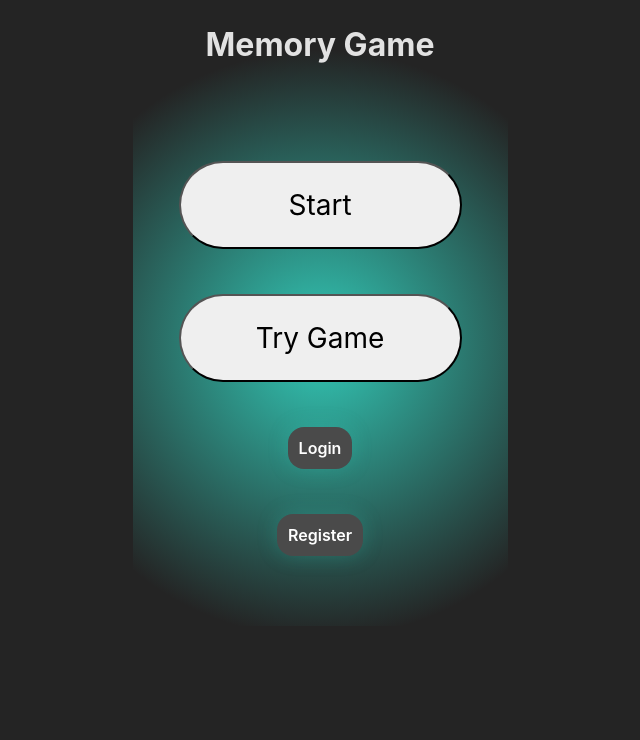
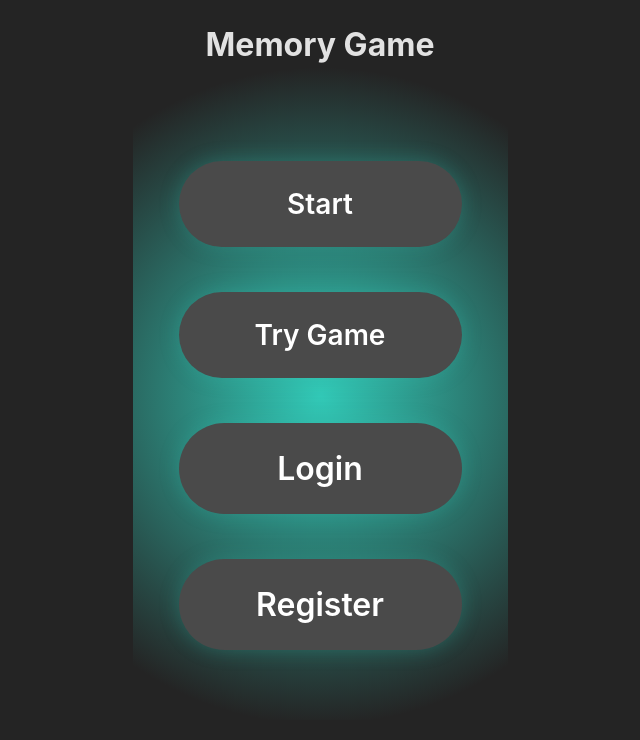
Before and after one commit to Hranto657/memory-game-with-react, a React (Vite) app in the folder frontend/: page / in a window 1280 px wide. Shown: the top 740 px of the page, without its empty margins (320-960 px from the left). Built offline with nearby package versions, Linux system fonts and the light colour scheme.

Commit message:
added button component

```diff
--- a/frontend/src/components/Button/index.module.css
+++ b/frontend/src/components/Button/index.module.css
@@ -1,8 +1,5 @@
 .button {
-  padding: 10px;
-  font-size: 16px;
   font-weight: 600;
-  border-radius: 16px;
   border: 1px solid transparent;
   background-color: #4a4a4a;
   color: #fff;
--- a/frontend/src/components/Button/index.tsx
+++ b/frontend/src/components/Button/index.tsx
@@ -3,9 +3,9 @@
 
 import styles from './index.module.css';
 
-export default function Button({ children, ...rest }: IButtonProps) {
+export default function Button({ children, className = '', ...rest }: IButtonProps) {
   return (
-    <button className={styles.button} {...rest}>
+    <button className={`${styles.button} ${className}`} {...rest}>
       {children}
     </button>
   );
--- a/frontend/src/components/Login/index.module.css
+++ b/frontend/src/components/Login/index.module.css
@@ -3,11 +3,10 @@
 }
 
 .button {
-  padding: 10px 20px;
-  font-size: 16px;
-  cursor: pointer;
-  border-radius: 4px;
-  border: 1px solid transparent;
+  width: 283px;
+  font-size: 32px;
+  border-radius: 50px;
+  padding: 25px 0px;
 }
 
 .form_button_block {
--- a/frontend/src/components/Login/index.tsx
+++ b/frontend/src/components/Login/index.tsx
@@ -27,7 +27,9 @@
   };
   return (
     <>
-      <Button onClick={openModal}>Login</Button>
+      <Button onClick={openModal} className={styles.button}>
+        Login
+      </Button>
       <Modal isOpen={isModalOpen} onClose={closeModal}>
         <h1 className={styles.title}>Login Form</h1>
         <FormProvider {...methods}>
--- a/frontend/src/components/Register/index.module.css
+++ b/frontend/src/components/Register/index.module.css
@@ -3,12 +3,10 @@
 }
 
 .button {
-  padding: 10px 20px;
-  font-size: 16px;
-  cursor: pointer;
-  border-radius: 4px;
-  border: 1px solid transparent;
-  color: #242424;
+  width: 283px;
+  font-size: 32px;
+  border-radius: 50px;
+  padding: 25px 0px;
 }
 .form_button_block {
   display: flex;
--- a/frontend/src/components/Register/index.tsx
+++ b/frontend/src/components/Register/index.tsx
@@ -30,7 +30,9 @@
 
   return (
     <>
-      <Button onClick={openModal}>Register</Button>
+      <Button onClick={openModal} className={styles.button}>
+        Register
+      </Button>
       <Modal isOpen={isModalOpen} onClose={closeModal}>
         <h1 className={styles.title}>Register Form</h1>
         <FormProvider {...methods}>
```
